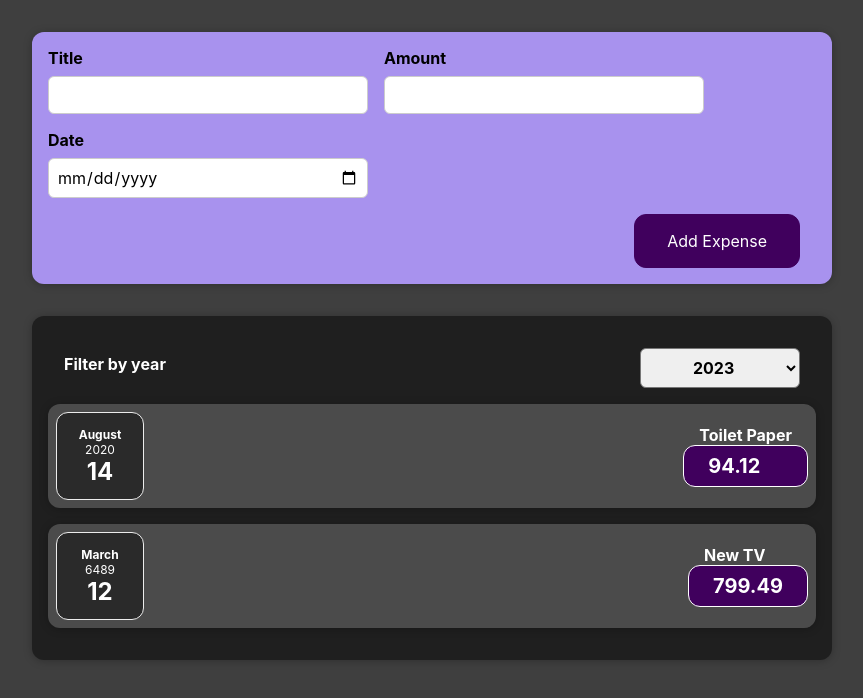
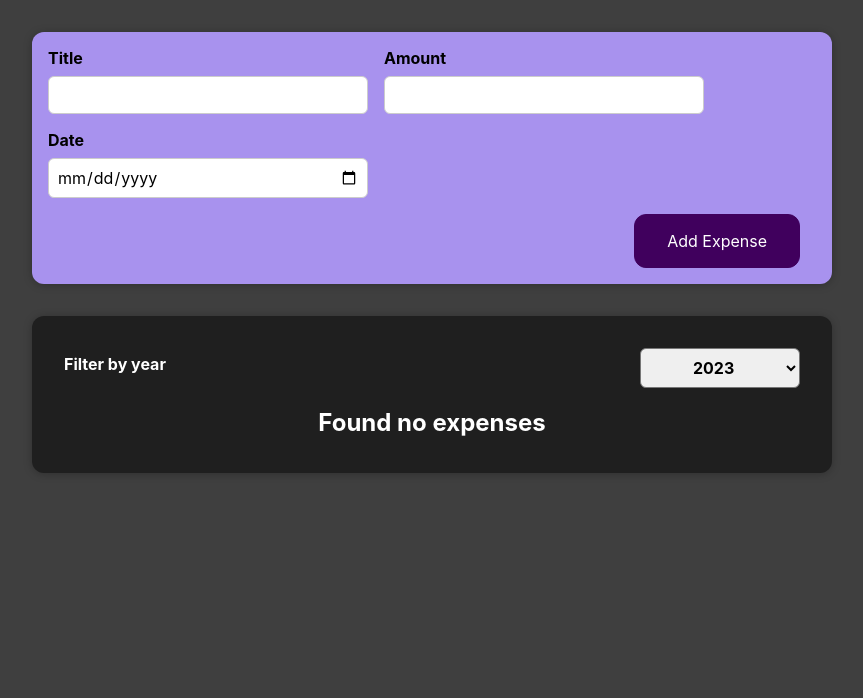
Before and after one commit to akashdeeep/expense-tracker, a React (Create React App) app: page / in a window 1280 px wide. Shown: the top 698 px of the page, without its empty margins (208-1071 px from the left). Built offline with nearby package versions, Linux system fonts and the light colour scheme.

Commit message:
added new component expense list to handle filtered output

```diff
--- a/src/components/Expenses/ExpenseItem.js
+++ b/src/components/Expenses/ExpenseItem.js
@@ -1,13 +1,14 @@
-import { useState } from "react";
+// import { useState } from "react";
 
 import ExpensDate from "./ExpenseDate";
 import "./ExpenseItem.css";
 import Card from "../UI/Card";
 
 function ExpenseItem(props) {
-	const [title, setTitle] = useState(props.title);
+	// const [title, setTitle] = useState(props.title);
 
 	return (
+		<li>
 			<Card className="expense-item">
 				<ExpensDate date={props.date} />
 				<div className="expense-item__descripetion">
@@ -15,6 +16,7 @@
 					<div className="expense-item__price">{props.amount}</div>
 				</div>
 			</Card>
+		</li>
 	);
 }
 
--- a/src/components/Expenses/Expenses.js
+++ b/src/components/Expenses/Expenses.js
@@ -1,9 +1,9 @@
 import { useState } from "react";
 
 import "./Expenses.css";
-import ExpenseItem from "./ExpenseItem";
 import Card from "../UI/Card";
 import ExpensesFilter from "./ExpensesFilter";
+import ExpensesList from "./ExpensesList";
 
 function Expenses(props) {
 	const [filteredYear, setFilteredYear] = useState("2023");
@@ -11,6 +11,9 @@
 	const filterChangeHandler = (selectedYear) => {
 		setFilteredYear(selectedYear);
 	};
+	const filteredExpenses = props.items.filter((expense) => {
+		return expense.date.getFullYear().toString() === filteredYear;
+	});
 
 	return (
 		<div>
@@ -19,14 +22,7 @@
 					selected={filteredYear}
 					onChangeFilter={filterChangeHandler}
 				/>
-				{props.items.map((expense) => (
-					<ExpenseItem
-						key={expense.id}
-						date={expense.date}
-						title={expense.title}
-						amount={expense.amount}
-					/>
-				))}
+				<ExpensesList items={filteredExpenses} />
 			</Card>
 		</div>
 	);
--- /dev/null
+++ b/src/components/Expenses/ExpensesList.css
@@ -0,0 +1,9 @@
+.expenses-list {
+	list-style: none;
+	padding: 0;
+}
+
+.expenses-list__fallback {
+	color: white;
+	text-align: center;
+}
--- /dev/null
+++ b/src/components/Expenses/ExpensesList.js
@@ -0,0 +1,22 @@
+import ExpenseItem from "./ExpenseItem";
+import "./ExpensesList.css";
+
+const ExpensesList = (props) => {
+	if (props.items.length === 0) {
+		return <h2 className="expenses-list__fallback">Found no expenses</h2>;
+	}
+	return (
+		<ul className="expenses-list">
+			{props.items.map((expense) => (
+				<ExpenseItem
+					key={expense.id}
+					title={expense.title}
+					amount={expense.amount}
+					date={expense.date}
+				/>
+			))}
+		</ul>
+	);
+};
+
+export default ExpensesList;
--- a/src/components/NewExpense/ExpenseForm.js
+++ b/src/components/NewExpense/ExpenseForm.js
@@ -1,5 +1,4 @@
 import { useState } from "react";
-
 import "./ExpenseForm.css";
 
 const ExpenseForm = (props) => {
```
Lines whose indentation alone changed are shown as unchanged.
